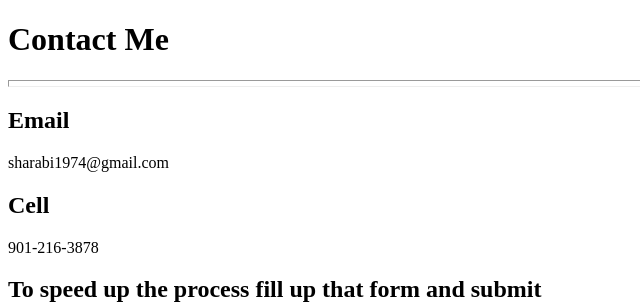
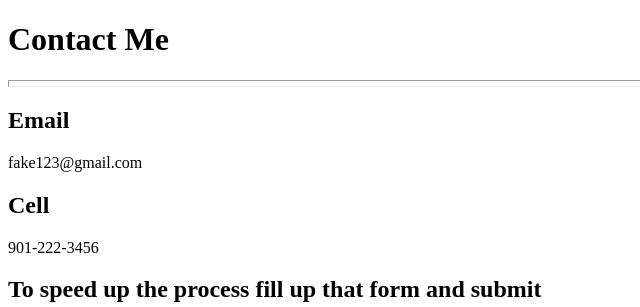
Before and after one commit to asharabi1974/Amir_001, a plain HTML site: page contact.html in a window 1280 px wide. Shown: the top 307 px of the page, 0-640 px from the left. Drawn offline with Linux system fonts and the light colour scheme.

Commit message:
Update contact.html

```diff
--- a/contact.html
+++ b/contact.html
@@ -10,9 +10,9 @@
   <h1>Contact Me</h1>
   <hr size="7">
   <h2>Email</h2>
-  <p>sharabi1974@gmail.com</p>
+  <p>fake123@gmail.com</p>
   <h2>Cell</h2>
-  <p>901-216-3878</p>
+  <p>901-222-3456</p>
   <h2>To speed up the process fill up that form and submit</h2>
 
 <form  action="mailto:"sharabi1974@gmail.com"" method="post" enctype="text/plain">
```
